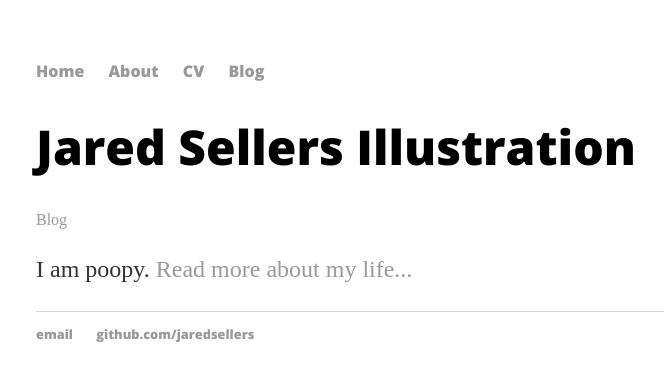
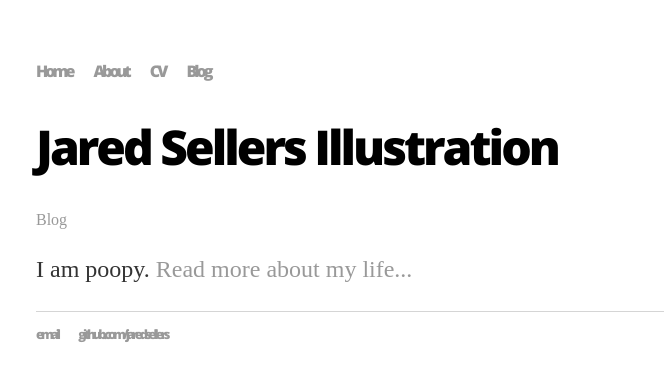
Before and after one commit to victoriadouglas/Victoriadouglas.github.io, a Jekyll site: the page built from index.html, in a window 1280 px wide. Shown: the top 381 px of the page, without its empty margins (156-820 px from the left). Built offline with Jekyll 4.4.1, drawn with Linux system fonts in a browser that asks for light colours.

Commit message:
Update main.css
letter spacing

```diff
--- a/css/main.css
+++ b/css/main.css
@@ -8,6 +8,7 @@ nav ul, footer ul {
     padding: 0px;
     list-style: none;
     font-weight: bold;
+    letter-spacing: -3px;
 }
 nav ul li, footer ul li {
     display: inline;
@@ -24,6 +25,7 @@ h1 {
     font-size: 3em;
     font-family:'Open Sans','Helvetica', 'Arial', 'Sans-Serif';
     font-weight:800;
+    letter-spacing: -3px;
 }
 p {
     font-size: 1.5em;
```
